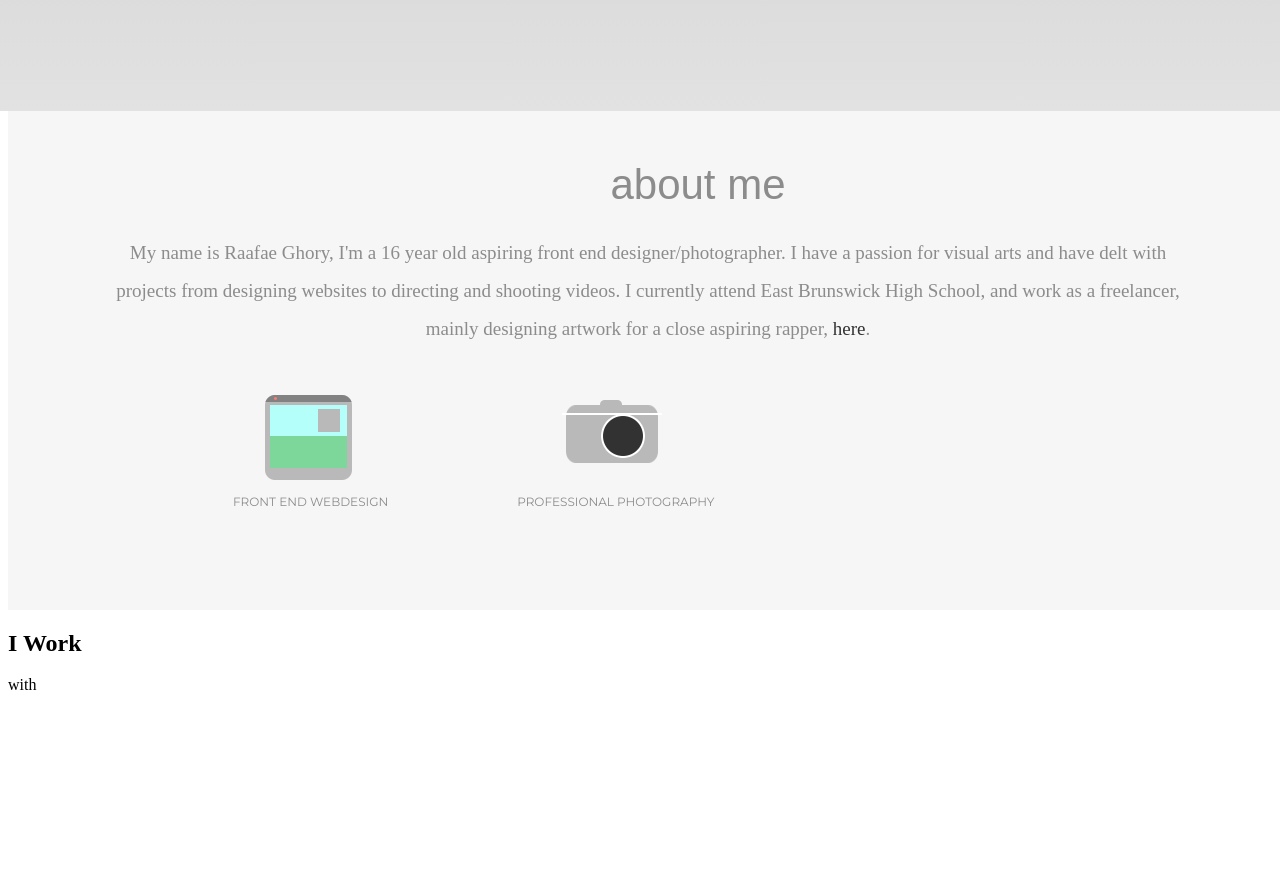
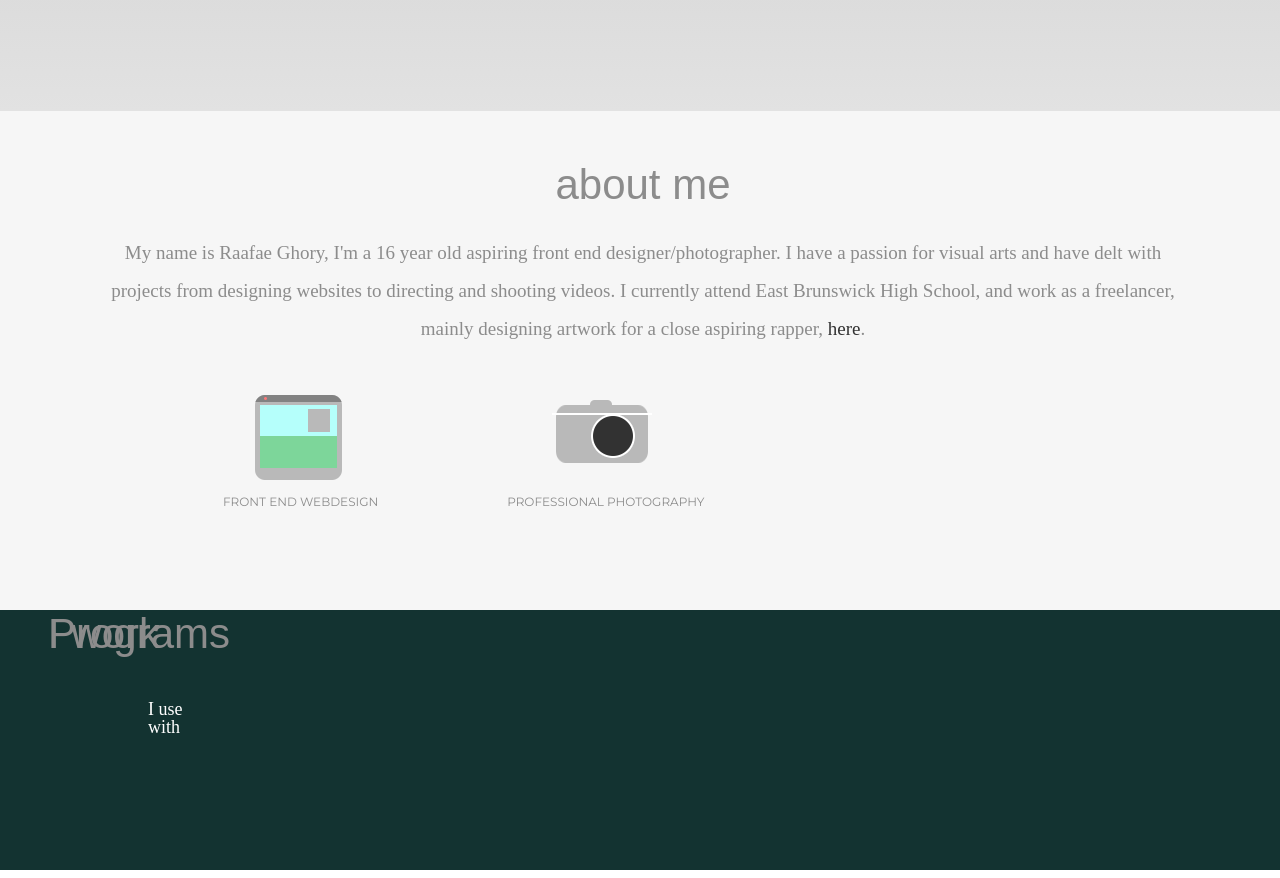
Before and after one commit to raafae/rafgho, a plain HTML site: page index.html in a window 1280 px wide. Shown: the part 560-1438 px from the top of the page. Before the commit the page ends 1270 px from the top, so only its background shows below. Drawn offline with Linux system fonts and the light colour scheme; a web font is replaced by a local one.

Commit message:
Added/Deleted visuals
Deleted: the unnecessary code causing undesired white space,
Added: additional elements within my about page

```diff
--- a/css/style.css
+++ b/css/style.css
@@ -152,15 +152,46 @@ section.aboutpage {
     padding-bottom: 100px;
     padding-left: 100px;
     position: relative;
+    margin-left: -10px;
 }
 
 section.aboutpage h1{
     text-align: center;
     margin-top: -110px;
+    margin-left: -100px;
     font-family: 'Muli', sans-serif;
     font-size: 42px;
     font-weight: 300;
     color: #8C8C8C;
+}
+
+section.prof{
+    background-color: #133331;
+    padding-top: 160px;
+    padding-bottom: 100px;
+    padding-left: 150px;
+    position: relative;
+    margin-left: -10px;
+}
+
+section.prof h1{
+    float: left;
+    margin-top: -110px;
+    margin-left: -100px;
+    font-family: 'Muli', sans-serif;
+    font-size: 42px;
+    font-weight: 400;
+    color: #8C8C8C;
+}
+
+section.prof p {
+    font-family: 'Muli';
+    padding-left: 0px;
+    margin-top: -50px;
+    line-height: 0.8;
+    font-size: 18px;
+    font-weight: 300;
+    color: white;
 }
 
 section.aboutpage img#panel{
--- a/index.html
+++ b/index.html
@@ -39,16 +39,25 @@
 <a id="about"></a>
   <h1> about me </h1>
     <p class="aboutme"> My name is Raafae Ghory, I'm a 16 year old aspiring front end designer/photographer. I have a passion for visual arts and have delt with projects from designing websites to directing and shooting videos. I currently attend East Brunswick High School, and work as a freelancer, mainly designing artwork for a close aspiring rapper, <a href="http://www.soundcloud.com/baby_elephant">here</a>. </p>
-    <img src="img/webpage.png" id="webpage">
+    <img src="img/webpage.png" id="webpage"
+     media="screen and (max-device-width: 600px)" >
     <img src="camera.png" id="camera">
     <br>
     <p id="small" class="wbdn">FRONT END WEBDESIGN</p>
     <p id="small" class="phto">PROFESSIONAL PHOTOGRAPHY</p>
 </section>
 <!--end about-->
+<!--begin prof-->
 <section class="prof" id="prof">
-<h1>I Work</h1>
-<p>with</p>
+<a id="prof"></a>
+  <div class="work">
+  <h1> I work </h1>
+    <p class="works">with </p>
+  </div>
+  <div class="prog">
+    <h1> Programs </h1>
+    <p> I use </p>
 </section>
+
 </body>
 </html>
```
Also changed, not shown: img/graphics.png (added), 5 other files.
